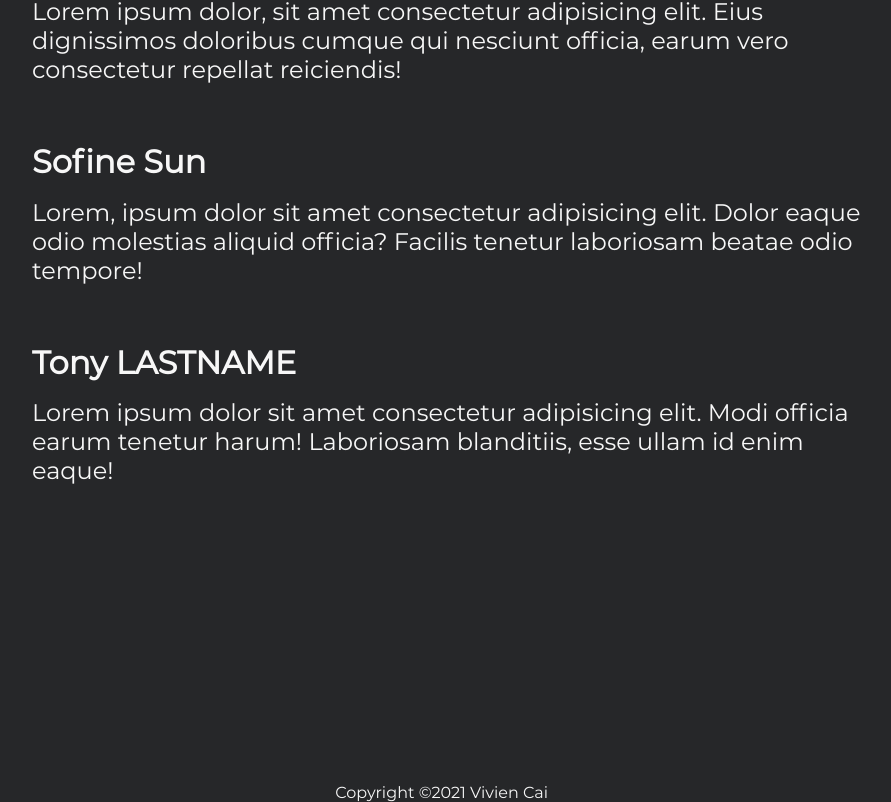
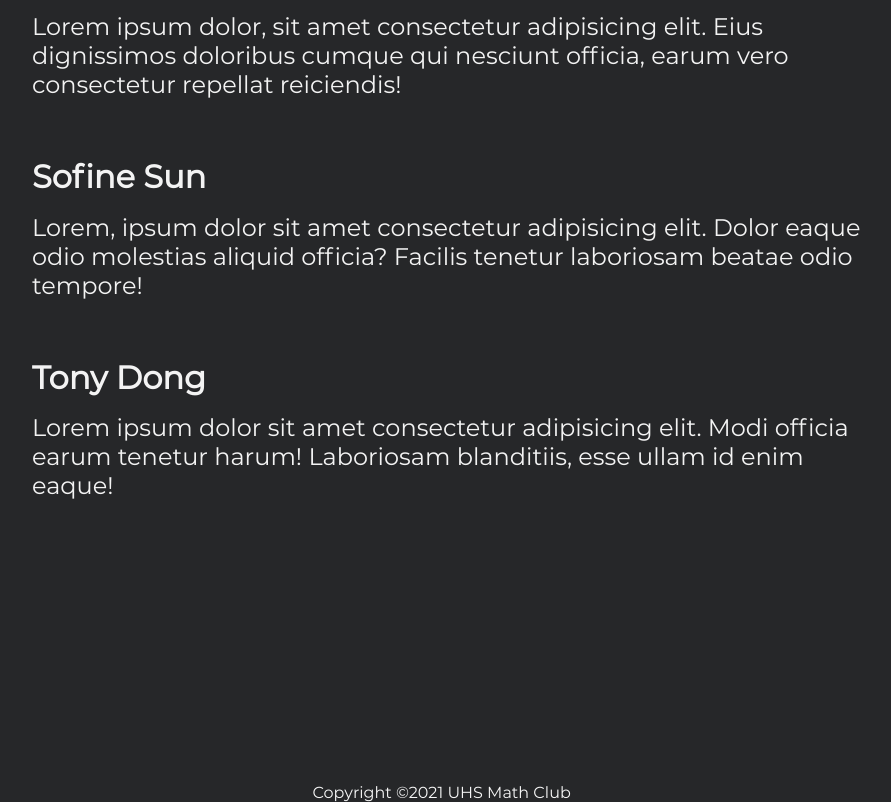
Before and after one commit to VivienCai/mathClub-website, a plain HTML site: page index.html in a window 1280 px wide. Shown: the part 1097-1899 px from the top of the page, without its empty margins (160-1051 px from the left). Drawn offline with Linux system fonts and the light colour scheme.

Commit message:
colour change and about section float

```diff
--- a/index.html
+++ b/index.html
@@ -68,7 +68,7 @@
                 odio molestias aliquid officia? Facilis tenetur laboriosam beatae odio
                 tempore!
             </p>
-            <h3>Tony LASTNAME</h3>
+            <h3>Tony Dong</h3>
             <p class="description">
                 Lorem ipsum dolor sit amet consectetur adipisicing elit. Modi officia
                 earum tenetur harum! Laboriosam blanditiis, esse ullam id enim eaque!
@@ -77,7 +77,7 @@
 
     </main>
     <footer id="main-footer">
-        <p>Copyright &copy;2021 Vivien Cai</p>
+        <p>Copyright &copy;2021 UHS Math Club</p>
     </footer>
 </body>
 
--- a/style.css
+++ b/style.css
@@ -54,7 +54,7 @@ body {
   line-height: 132%;
 }
 .red {
-  color: #e74747;
+  color: #9e60ee;
   font-family: Montserrat-Bold;
 }
 
@@ -96,6 +96,9 @@ button:active {
 
 /* About */
 .about-container {
+  opacity: 0;
+  animation: fadeIn ease 3s forwards;
+  animation-delay: 2.5s;
   padding: 0% 20% 20% 15%;
 }
 #about {
```
